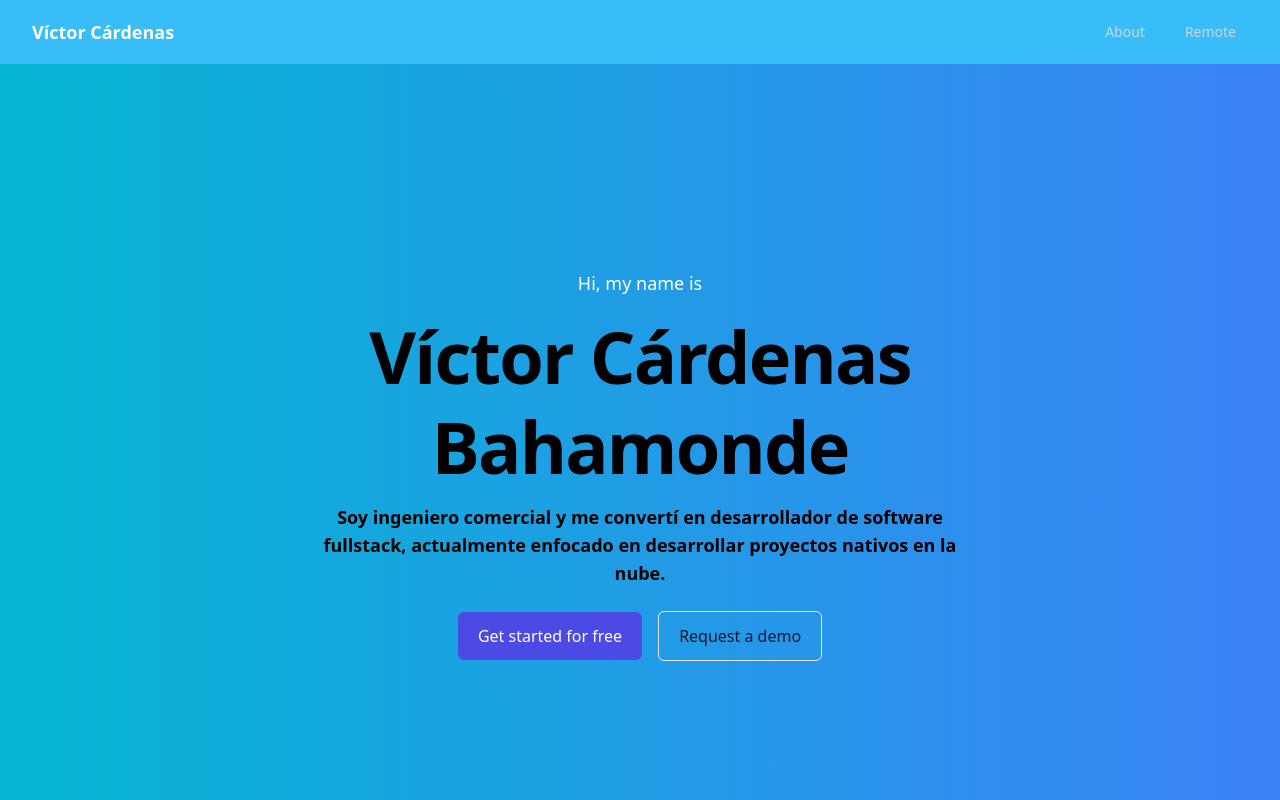
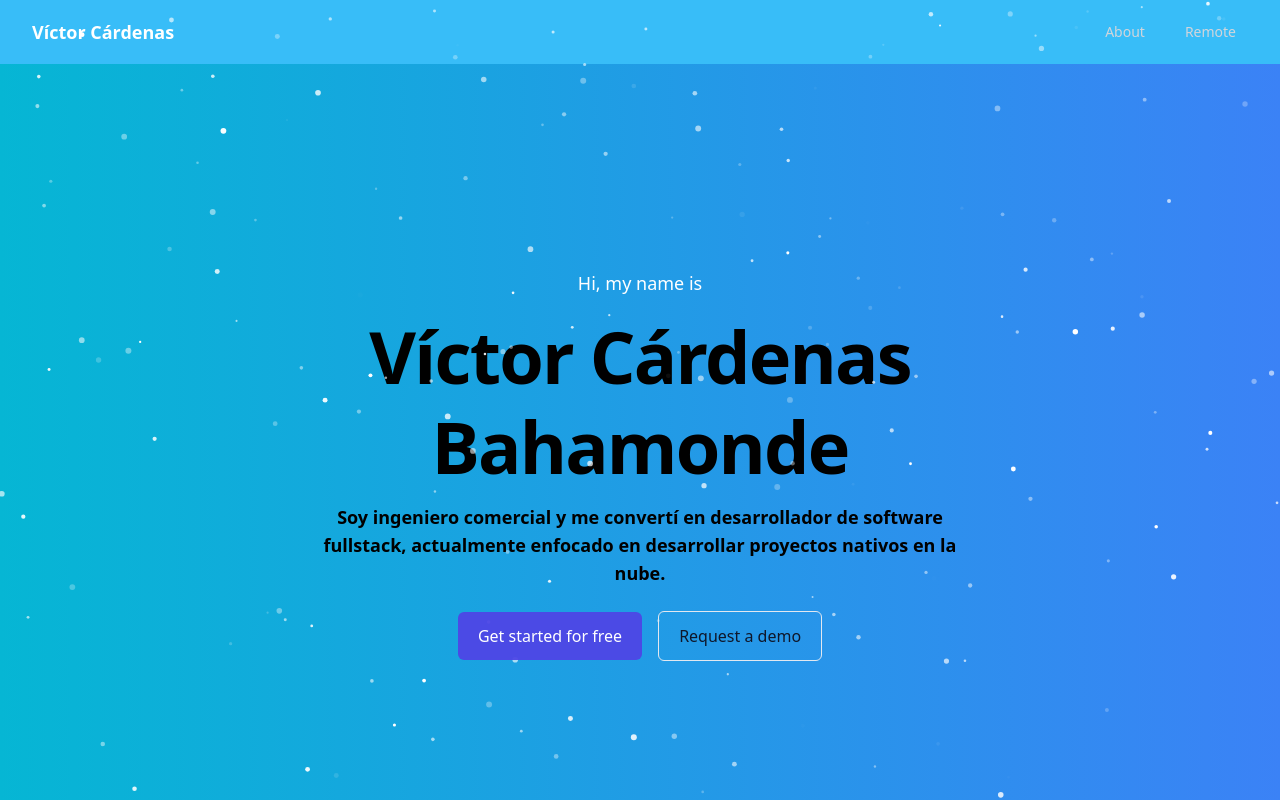
Before and after one commit to vicarb/makerpf, a Next.js app: page / in a window 1280 px wide. Shown: the top 800 px of the page. Built offline with nearby package versions, Linux system fonts and the light colour scheme.

Commit message:
Particles bg

```diff
--- a/package.json
+++ b/package.json
@@ -16,6 +16,7 @@
     "next": "13.2.4",
     "react": "18.2.0",
     "react-dom": "18.2.0",
+    "react-particles": "^2.9.3",
     "typescript": "5.0.2"
   },
   "devDependencies": {
--- a/pages/index.tsx
+++ b/pages/index.tsx
@@ -9,12 +9,141 @@ import { Contact } from '@/components/Contact/Contact'
 import { FName } from '@/components/FName/FName'
 import JobGrid from '@/components/JobGrid/JobGrid'
 import Navbar from '@/components/Navbar/Navbar'
+import Particles from 'react-particles'
+import { useCallback } from "react";
+import { loadFull } from "tsparticles";
 
 const inter = Inter({ subsets: ['latin'] })
 
+
 export default function Home() {
+  const particlesInit = useCallback(async (engine: Engine) => {
+    console.log(engine);
+
+    // you can initialize the tsParticles instance (engine) here, adding custom shapes or presets
+    // this loads the tsparticles package bundle, it's the easiest method for getting everything ready
+    // starting from v2 you can add only the features you need reducing the bundle size
+    await loadFull(engine);
+  }, []);
+
+  const particlesLoaded = useCallback(async (container: Container | undefined) => {
+    await console.log(container);
+  }, [])
   return (
     <>
+    <Particles init={particlesInit} loaded={particlesLoaded} options={
+      {
+        "particles": {
+          "number": {
+            "value": 160,
+            "density": {
+              "enable": true,
+              "value_area": 800
+            }
+          },
+          "color": {
+            "value": "#ffffff"
+          },
+          "shape": {
+            "type": "circle",
+            "stroke": {
+              "width": 0,
+              "color": "#000000"
+            },
+            "polygon": {
+              "nb_sides": 5
+            },
+            "image": {
+              "src": "img/github.svg",
+              "width": 100,
+              "height": 100
+            }
+          },
+          "opacity": {
+            "value": 1,
+            "random": true,
+            "anim": {
+              "enable": true,
+              "speed": 1,
+              "opacity_min": 0,
+              "sync": false
+            }
+          },
+          "size": {
+            "value": 3,
+            "random": true,
+            "anim": {
+              "enable": false,
+              "speed": 4,
+              "size_min": 0.3,
+              "sync": false
+            }
+          },
+          "line_linked": {
+            "enable": false,
+            "distance": 150,
+            "color": "#ffffff",
+            "opacity": 0.4,
+            "width": 1
+          },
+          "move": {
+            "enable": true,
+            "speed": 1,
+            "direction": "none",
+            "random": true,
+            "straight": false,
+            "out_mode": "out",
+            "bounce": false,
+            "attract": {
+              "enable": false,
+              "rotateX": 600,
+              "rotateY": 600
+            }
+          }
+        },
+        "interactivity": {
+          "detect_on": "canvas",
+          "events": {
+            "onhover": {
+              "enable": false,
+              "mode": "bubble"
+            },
+            "onclick": {
+              "enable": true,
+              "mode": "push"
+            },
+            "resize": true
+          },
+          "modes": {
+            "grab": {
+              "distance": 400,
+              "line_linked": {
+                "opacity": 1
+              }
+            },
+            "bubble": {
+              "distance": 250,
+              "size": 0,
+              "duration": 2,
+              "opacity": 0,
+              "speed": 3
+            },
+            "repulse": {
+              "distance": 400,
+              "duration": 0.4
+            },
+            "push": {
+              "particles_nb": 4
+            },
+            "remove": {
+              "particles_nb": 2
+            }
+          }
+        },
+        "retina_detect": true
+      }
+
+    }/>
       <Head>
         <title>Víctor Portfolio </title>
         <meta name="description" content="Generated by create next app" />
```
Also changed, not shown: 1 other file (tests, documents, lock files or other folders).
